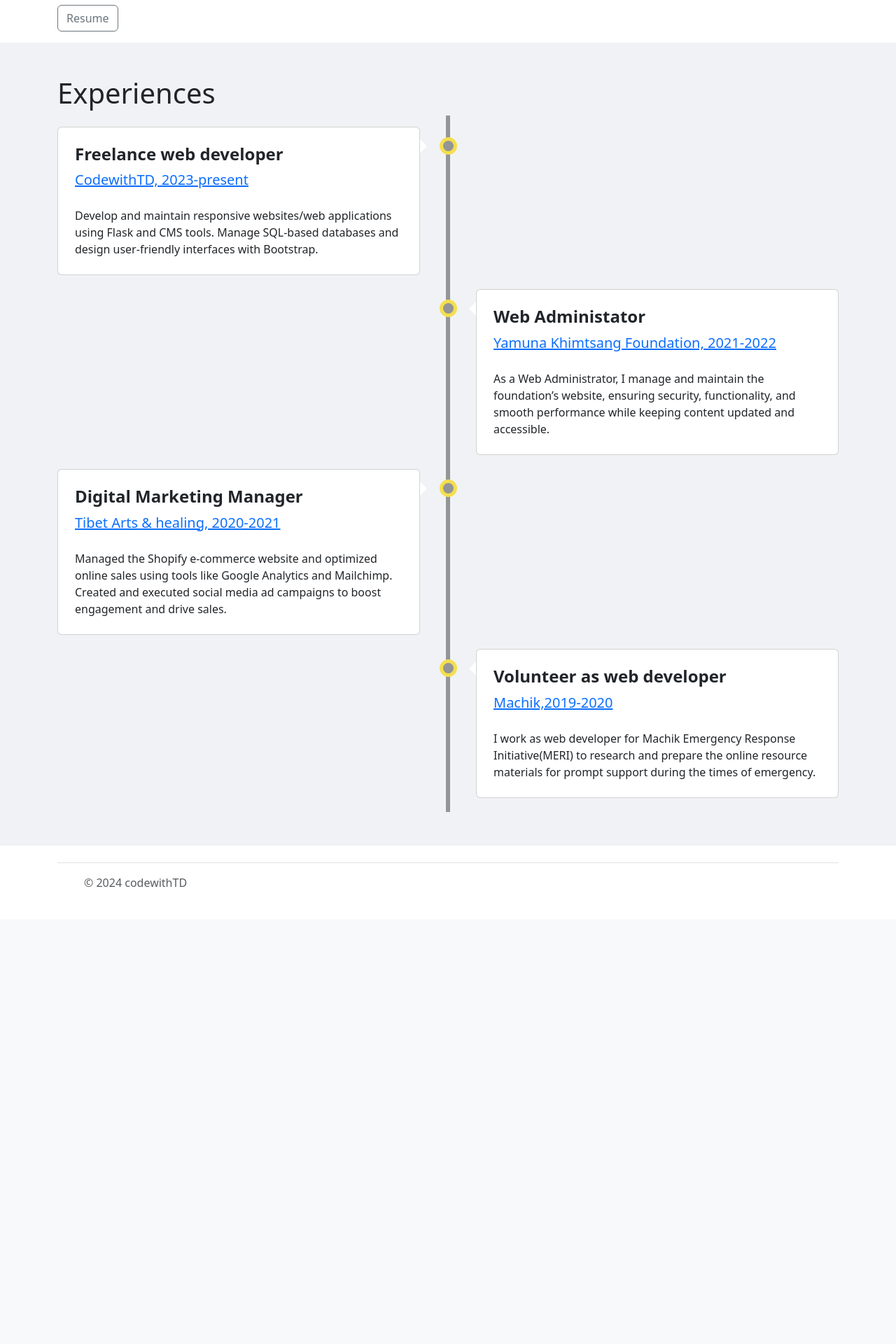
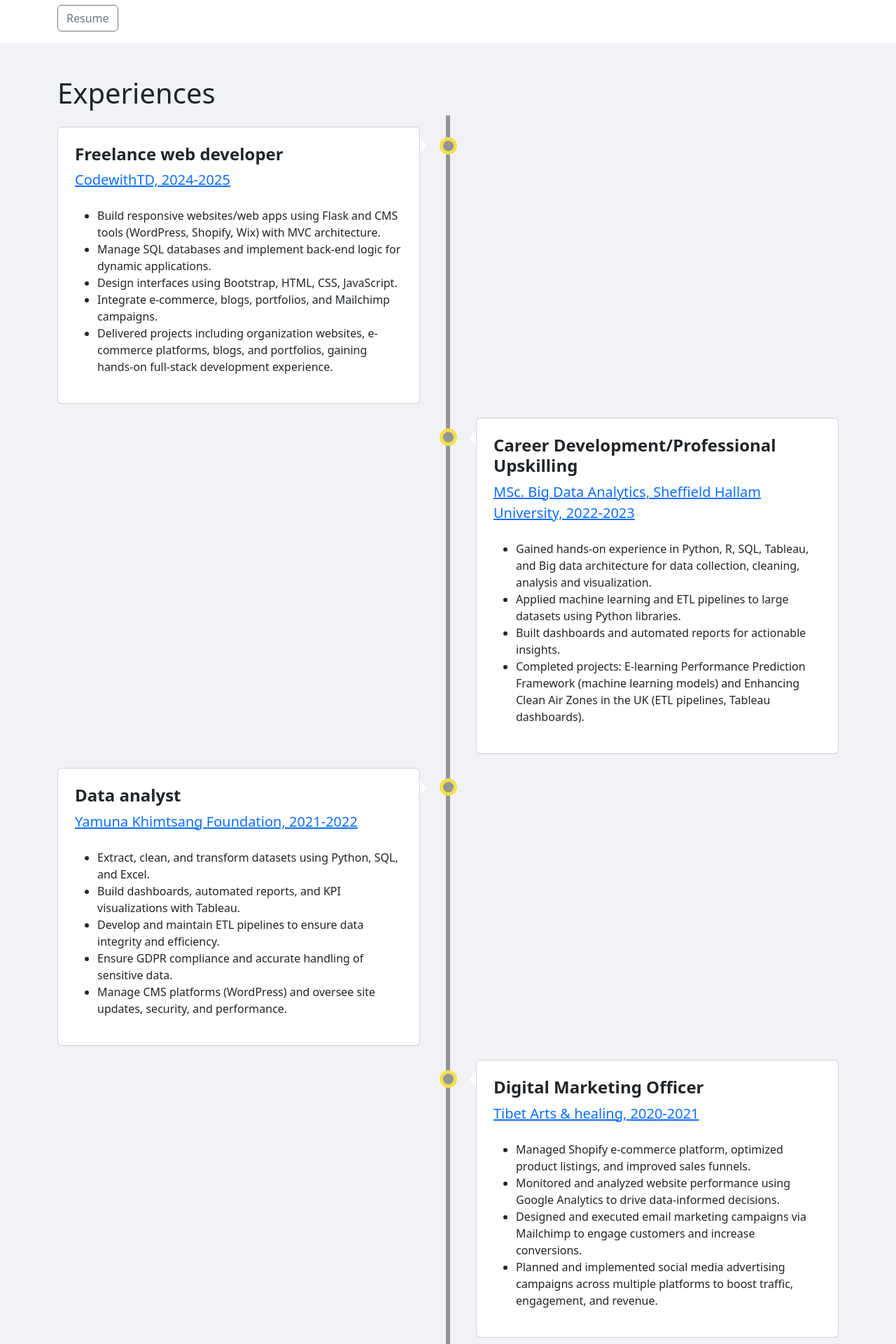
Before and after one commit to dhargyalla/render-flask-deployment, a Flask app: page /about in a window 1280 px wide. Shown: the part 723-2643 px from the top of the page at 70% size. Before the commit the page ends 1990 px from the top, so only its background shows below. Run offline with Flask 2, Linux system fonts and the light colour scheme; some libraries are stand-ins or nearby versions.

Commit message:
update about.html and polish the timeline

```diff
--- a/templates/about.html
+++ b/templates/about.html
@@ -75,11 +75,17 @@
           <div class="card-body p-4">
             <div class="site-heading">
                   <h4 class="fw-bold">Freelance web developer</h4>
-                  <span class="subheading fs-5"><a href="https://www.codewithtd.com/" target="_blank">CodewithTD, 2023-present</a></span><br><br>
+                  <span class="subheading fs-5"><a href="https://www.codewithtd.com/" target="_blank">CodewithTD, 2024-2025</a></span><br><br>
             </div>
-            <p class="mb-0">Develop and maintain responsive websites/web applications using Flask
-              and CMS tools.
-              Manage SQL-based databases and design user-friendly interfaces with Bootstrap.</p>
+            <p class="mb-0">
+              <ul>
+                <li>Build responsive websites/web apps using Flask and CMS tools (WordPress, Shopify, Wix) with MVC architecture.</li>
+                <li>Manage SQL databases and implement back-end logic for dynamic applications.</li>
+                <li>Design interfaces using Bootstrap, HTML, CSS, JavaScript.</li>
+                <li>Integrate e-commerce, blogs, portfolios, and Mailchimp campaigns.</li>
+                <li>Delivered projects including organization websites, e-commerce platforms, blogs, and portfolios, gaining hands-on full-stack development experience.</li>
+              </ul>
+            </p>
           </div>
         </div>
       </div>
@@ -87,13 +93,17 @@
         <div class="card">
           <div class="card-body p-4">
             <div class="site-heading">
-                  <h4 class=" fw-bold">Web Administator</h4>
-                  <span class="subheading fs-5"><a href="https://yamunakhimtsang.org/" target="_blank">Yamuna Khimtsang Foundation, 2021-2022</a></span><br><br>
+                  <h4 class=" fw-bold">Career Development/Professional Upskilling</h4>
+                  <span class="subheading fs-5"><a href="https://www.shu.ac.uk/courses/computing/msc-big-data-analytics/full-time" target="_blank">MSc. Big Data Analytics, Sheffield Hallam University, 2022-2023</a></span><br><br>
             </div>
             <p class="mb-0">
-              As a Web Administrator, I manage and maintain the foundation’s website,
-              ensuring security, functionality, and smooth performance while keeping
-              content updated and accessible.
+              <ul>
+                <li>Gained hands-on experience in Python, R, SQL, Tableau, and Big data architecture for data collection, cleaning, analysis and visualization.</li>
+                <li>Applied machine learning and ETL pipelines to large datasets using Python libraries.</li>
+                <li>Built dashboards and automated reports for actionable insights.</li>
+                <li>Completed projects: E-learning Performance Prediction Framework (machine learning models) and Enhancing Clean Air Zones in the UK (ETL pipelines, Tableau dashboards).</li>
+              </ul>
+
             </p>
           </div>
         </div>
@@ -102,12 +112,17 @@
         <div class="card">
           <div class="card-body p-4">
             <div class="site-heading">
-                  <h4 class="fw-bold">Digital Marketing Manager</h4>
-                  <span class="subheading fs-5"><a href="https://www.tibetartsandhealing.com/" target="_blank">Tibet Arts & healing, 2020-2021</a></span><br><br>
+                  <h4 class=" fw-bold">Data analyst</h4>
+                  <span class="subheading fs-5"><a href="https://yamunakhimtsang.org/" target="_blank">Yamuna Khimtsang Foundation, 2021-2022</a></span><br><br>
             </div>
-            <p class="mb-0">Managed the Shopify e-commerce website and
-              optimized online sales using tools like Google Analytics and Mailchimp.
-              Created and executed social media ad campaigns to boost engagement and drive sales.
+            <p class="mb-0">
+              <ul>
+                <li>Extract, clean, and transform datasets using Python, SQL, and Excel.</li>
+                <li>Build dashboards, automated reports, and KPI visualizations with Tableau.</li>
+                <li>Develop and maintain ETL pipelines to ensure data integrity and efficiency.</li>
+                <li>Ensure GDPR compliance and accurate handling of sensitive data.</li>
+                <li>Manage CMS platforms (WordPress) and oversee site updates, security, and performance.</li>
+              </ul>
             </p>
           </div>
         </div>
@@ -116,12 +131,33 @@
         <div class="card">
           <div class="card-body p-4">
             <div class="site-heading">
-                  <h4 class=" fw-bold">Volunteer as web developer</h4>
+                  <h4 class="fw-bold">Digital Marketing Officer</h4>
+                  <span class="subheading fs-5"><a href="https://www.tibetartsandhealing.com/" target="_blank">Tibet Arts & healing, 2020-2021</a></span><br><br>
+            </div>
+            <p class="mb-0">
+              <ul>
+                <li>Managed Shopify e-commerce platform, optimized product listings, and improved sales funnels.</li>
+                <li>Monitored and analyzed website performance using Google Analytics to drive data-informed decisions.</li>
+                <li>Designed and executed email marketing campaigns via Mailchimp to engage customers and increase conversions.</li>
+                <li>Planned and implemented social media advertising campaigns across multiple platforms to boost traffic, engagement, and revenue.</li>
+              </ul>
+            </p>
+          </div>
+        </div>
+      </div>
+      <div class="timeline left">
+        <div class="card">
+          <div class="card-body p-4">
+            <div class="site-heading">
+                  <h4 class=" fw-bold">Data & Web Development Volunteer</h4>
                   <span class="subheading fs-5"><a href="https://www.machik.org/" target="_blank">Machik,2019-2020</a></span><br><br>
             </div>
             <p class="mb-0">
-              I work as web developer for Machik Emergency Response Initiative(MERI) to research and
-              prepare the online resource materials for prompt support during the times of emergency.
+              <ul>
+                <li>Developed and maintained websites and web applications using Flask, Python, Excel, and CMS tools.</li>
+                <li>Built data-driven dashboards to analyse emergency response data and support decision-making.</li>
+                <li>Created digital materials and visual assets using Adobe Illustrator, Photoshop, and Canva to communicate key information effectively.</li>
+              </ul>
             </p>
           </div>
         </div>
```
